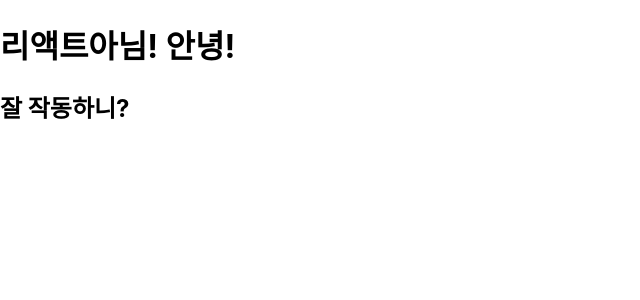
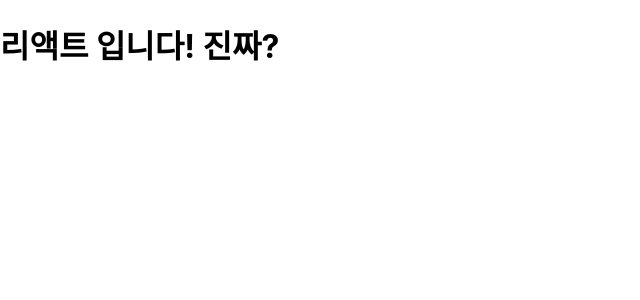
Before and after one commit to dltpals222/react-prac, a React (Create React App) app in the folder rePrac/: page / in a window 1280 px wide. Shown: the top 300 px of the page, without its empty margins (0-640 px from the left). Built offline with nearby package versions, Linux system fonts and the light colour scheme.

Commit message:
리액트 삼항연산자 사용

```diff
--- a/rePrac/src/App.js
+++ b/rePrac/src/App.js
@@ -1,13 +1,8 @@
 import React, { Fragment } from "react";
 
 function App() {
-  const name = "리액트아님!";
-  return (
-    <div>
-      <h1>{name} 안녕!</h1>
-      <h2>잘 작동하니?</h2>
-    </div>
-  );
+  const name = "리액트";
+  return <div>{name === "리액트" ? <h1>리액트 입니다! 진짜?</h1> : <h2>리액트 아닙니다!</h2>}</div>;
 }
 
 export default App;
```
